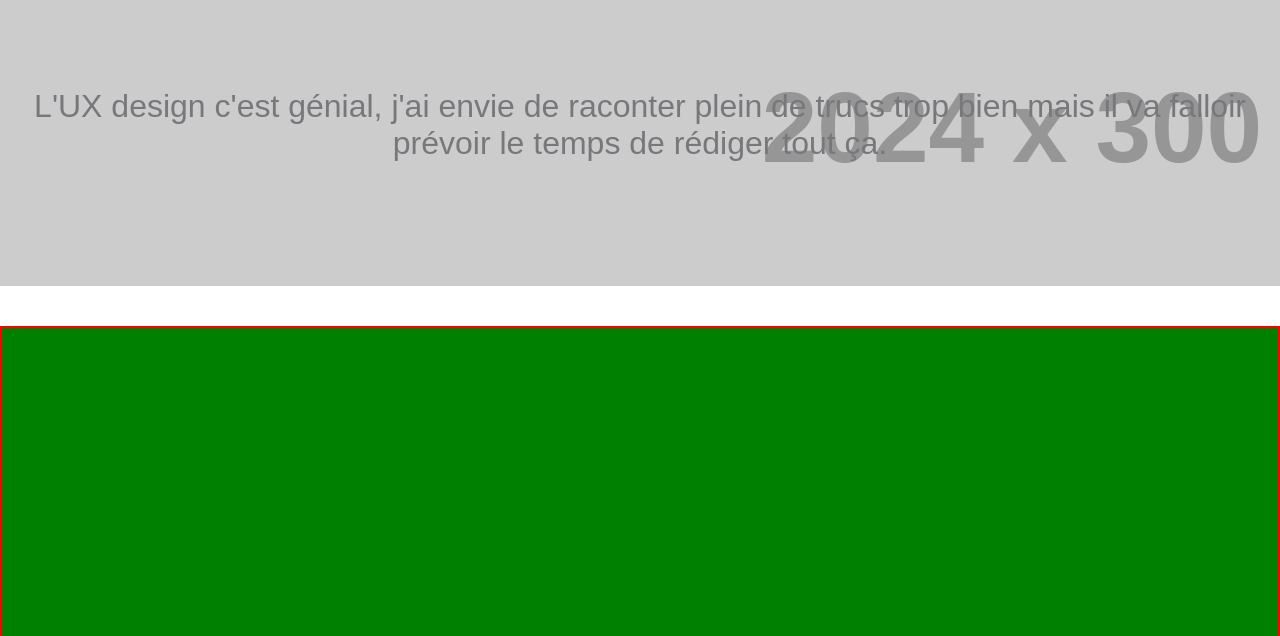
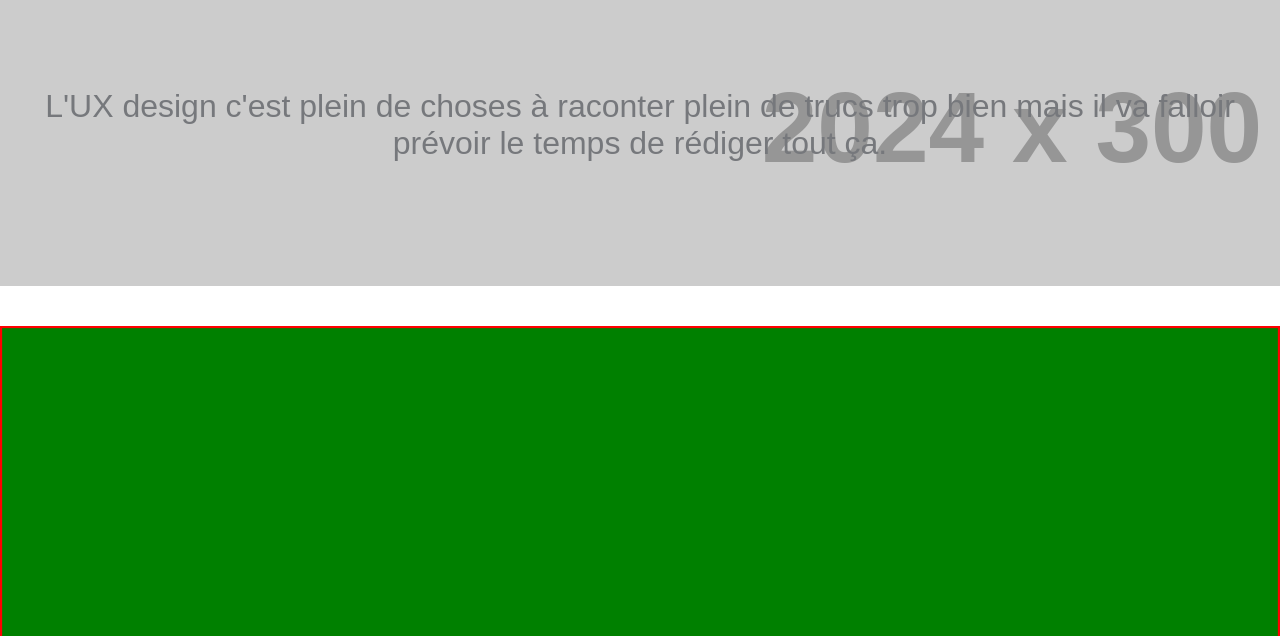
Before and after one commit to isabelleferry/Portfolio, a website built with Parcel: page index.html in a window 1280 px wide. Shown: the part 164-800 px from the top of the page. Built offline with nearby package versions, Linux system fonts and the light colour scheme; placeholder pictures from the web are drawn by us.

Commit message:
Update index.html

```diff
--- a/index.html
+++ b/index.html
@@ -40,8 +40,9 @@
     <main>
       <section class="intro">
           <p id="textimage">
-            L'UX design c'est génial, j'ai envie de raconter plein de trucs trop
+	L'UX design c'est plein de choses à raconter plein de trucs trop
             bien mais il va falloir prévoir le temps de rédiger tout ça.
+
           </p>
 			</section>
       <section>
```
